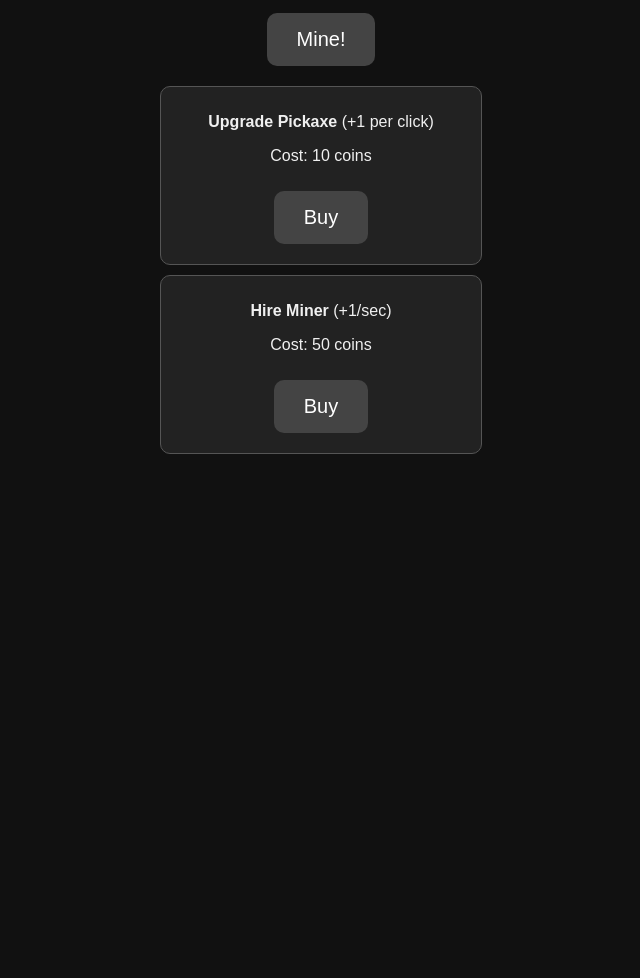
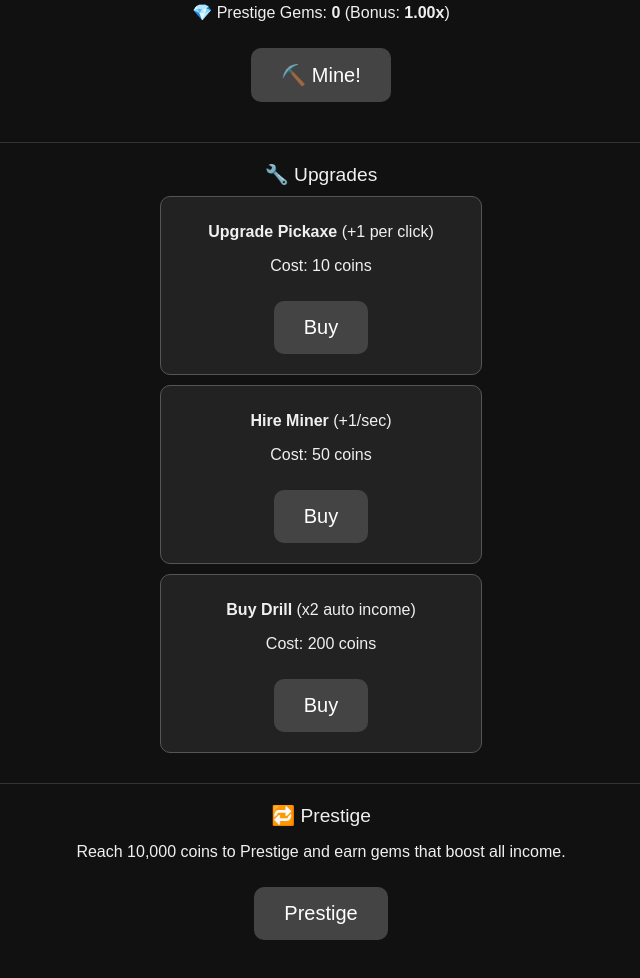
Before and after one commit to Dragonghgh/Idle-Mining, a plain HTML site: page index.html in a window 1280 px wide. Shown: the part 211-1189 px from the top of the page, without its empty margins (319-959 px from the left). Before the commit the page ends 800 px from the top, so only its background shows below. Drawn offline with Linux system fonts and the light colour scheme.

Commit message:
Update 1 index.html

```diff
--- a/index.html
+++ b/index.html
@@ -33,6 +33,12 @@
       width: 300px;
       border-radius: 10px;
     }
+    .section-title {
+      font-size: 1.2em;
+      margin-top: 30px;
+      border-top: 1px solid #333;
+      padding-top: 20px;
+    }
   </style>
 </head>
 <body>
@@ -40,7 +46,10 @@
   <p>💰 <strong id="coins">0</strong> coins</p>
   <p>👆 <strong id="clickPower">1</strong> per click</p>
   <p>⏱️ <strong id="autoPower">0</strong> per second</p>
-  <button class="button" onclick="mine()">Mine!</button>
+  <p>💎 Prestige Gems: <strong id="prestigePoints">0</strong> (Bonus: <strong id="prestigeBonus">1.00x</strong>)</p>
+  <button class="button" onclick="mine()">⛏️ Mine!</button>
+
+  <div class="section-title">🔧 Upgrades</div>
 
   <div class="upgrade">
     <p><strong>Upgrade Pickaxe</strong> (+1 per click)</p>
@@ -54,24 +63,41 @@
     <button class="button" onclick="buyAutoUpgrade()">Buy</button>
   </div>
 
+  <div class="upgrade">
+    <p><strong>Buy Drill</strong> (x2 auto income)</p>
+    <p>Cost: <span id="drillUpgradeCost">200</span> coins</p>
+    <button class="button" onclick="buyDrillUpgrade()">Buy</button>
+  </div>
+
+  <div class="section-title">🔁 Prestige</div>
+  <p>Reach 10,000 coins to Prestige and earn gems that boost all income.</p>
+  <button class="button" onclick="prestige()">Prestige</button>
+
   <script>
     let coins = 0;
     let clickPower = 1;
     let autoPower = 0;
     let clickUpgradeCost = 10;
     let autoUpgradeCost = 50;
+    let drillUpgradeCost = 200;
+    let drillMultiplier = 1;
+    let prestigePoints = 0;
+    let prestigeBonus = 1.0;
     let lastSave = Date.now();
 
     function updateUI() {
       document.getElementById('coins').textContent = Math.floor(coins);
       document.getElementById('clickPower').textContent = clickPower;
-      document.getElementById('autoPower').textContent = autoPower;
+      document.getElementById('autoPower').textContent = autoPower * drillMultiplier;
       document.getElementById('clickUpgradeCost').textContent = clickUpgradeCost;
       document.getElementById('autoUpgradeCost').textContent = autoUpgradeCost;
+      document.getElementById('drillUpgradeCost').textContent = drillUpgradeCost;
+      document.getElementById('prestigePoints').textContent = prestigePoints;
+      document.getElementById('prestigeBonus').textContent = prestigeBonus.toFixed(2) + 'x';
     }
 
     function mine() {
-      coins += clickPower;
+      coins += clickPower * prestigeBonus;
       updateUI();
     }
 
@@ -93,6 +119,32 @@
       }
     }
 
+    function buyDrillUpgrade() {
+      if (coins >= drillUpgradeCost) {
+        coins -= drillUpgradeCost;
+        drillMultiplier *= 2;
+        drillUpgradeCost = Math.floor(drillUpgradeCost * 3);
+        updateUI();
+      }
+    }
+
+    function prestige() {
+      if (coins >= 10000) {
+        prestigePoints++;
+        prestigeBonus = 1 + (prestigePoints * 0.1);
+        coins = 0;
+        clickPower = 1;
+        autoPower = 0;
+        clickUpgradeCost = 10;
+        autoUpgradeCost = 50;
+        drillUpgradeCost = 200;
+        drillMultiplier = 1;
+        saveGame();
+        updateUI();
+        alert("You prestiged! All progress reset but you gain permanent bonus income.");
+      }
+    }
+
     function saveGame() {
       const save = {
         coins,
@@ -100,6 +152,10 @@
         autoPower,
         clickUpgradeCost,
         autoUpgradeCost,
+        drillUpgradeCost,
+        drillMultiplier,
+        prestigePoints,
+        prestigeBonus,
         lastSave: Date.now()
       };
       localStorage.setItem('mineClickerSave', JSON.stringify(save));
@@ -110,18 +166,21 @@
       if (save) {
         const now = Date.now();
         const timePassed = Math.floor((now - save.lastSave) / 1000);
-        coins = save.coins + (save.autoPower * timePassed);
+        coins = save.coins + (save.autoPower * save.drillMultiplier * timePassed * save.prestigeBonus);
         clickPower = save.clickPower;
         autoPower = save.autoPower;
         clickUpgradeCost = save.clickUpgradeCost;
         autoUpgradeCost = save.autoUpgradeCost;
+        drillUpgradeCost = save.drillUpgradeCost;
+        drillMultiplier = save.drillMultiplier;
+        prestigePoints = save.prestigePoints;
+        prestigeBonus = save.prestigeBonus;
         lastSave = now;
       }
     }
 
-    // Game loop
     setInterval(() => {
-      coins += autoPower;
+      coins += autoPower * drillMultiplier * prestigeBonus;
       updateUI();
       saveGame();
     }, 1000);
```
